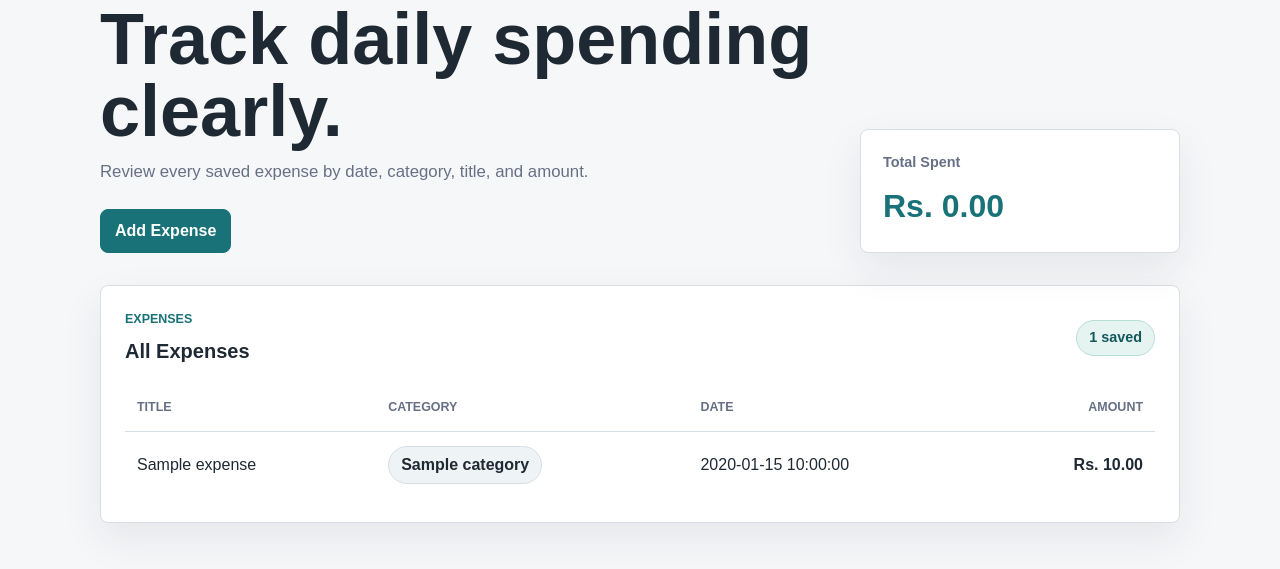
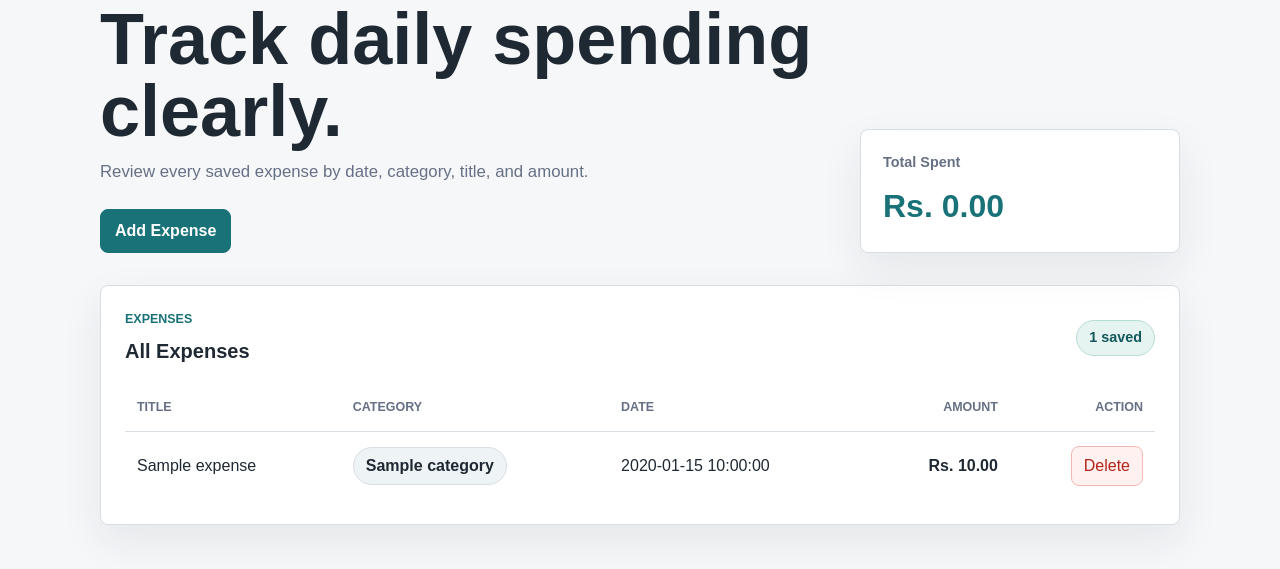
Before and after one commit to dinesh-mca12/expense-tracker, a Flask app: template templates/index.html in a window 1280 px wide. Shown: the part 153-722 px from the top of the page. Run offline with Flask 3, Linux system fonts and the light colour scheme; the template is opened without the code that fills it: most values are stand-ins (such as "Sample title", 1, 10 or a date in 2020).

Commit message:
Added delete expense improvement

```diff
--- a/app.py
+++ b/app.py
@@ -69,6 +69,16 @@ def create_expense(title, amount, expense_date, category):
         )
 
 
+def remove_expense(expense_id):
+    init_db()
+    with get_connection() as connection:
+        cursor = connection.execute(
+            "DELETE FROM expenses WHERE id = ?",
+            (expense_id,),
+        )
+        return cursor.rowcount
+
+
 @app.route("/")
 def index():
     expenses = get_expenses()
@@ -79,6 +89,16 @@ def index():
         expenses=expenses,
         total_amount=total_amount,
     )
+
+
+@app.post("/delete/<int:expense_id>")
+def delete_expense(expense_id):
+    deleted_count = remove_expense(expense_id)
+    if deleted_count:
+        flash("Expense deleted successfully.", "success")
+    else:
+        flash("Expense could not be found.", "error")
+    return redirect(url_for("index"))
 
 
 @app.route("/add", methods=["GET", "POST"])
--- a/static/styles.css
+++ b/static/styles.css
@@ -93,6 +93,20 @@ button {
 .primary-link:hover,
 button:hover {
   background: var(--accent-strong);
+  color: #ffffff;
+}
+
+.danger-button {
+  min-height: 36px;
+  padding: 7px 12px;
+  background: var(--danger-bg);
+  border-color: #f4b7b2;
+  color: var(--danger);
+}
+
+.danger-button:hover {
+  background: var(--danger);
+  border-color: var(--danger);
   color: #ffffff;
 }
 
@@ -274,6 +288,14 @@ tbody tr:last-child td {
   font-weight: 700;
 }
 
+.action-cell {
+  text-align: right;
+}
+
+.action-cell form {
+  display: inline-flex;
+}
+
 .empty-state {
   min-height: 180px;
   display: grid;
@@ -451,4 +473,8 @@ select:focus {
   .amount-cell {
     text-align: right;
   }
+
+  .action-cell {
+    text-align: right;
+  }
 }
--- a/templates/index.html
+++ b/templates/index.html
@@ -32,6 +32,7 @@
               <th>Category</th>
               <th>Date</th>
               <th class="amount-cell">Amount</th>
+              <th class="action-cell">Action</th>
             </tr>
           </thead>
           <tbody>
@@ -43,6 +44,15 @@
                 </td>
                 <td data-label="Date">{{ expense["expense_date"] }}</td>
                 <td data-label="Amount" class="amount-cell">Rs. {{ "%.2f"|format(expense["amount"]) }}</td>
+                <td data-label="Action" class="action-cell">
+                  <form
+                    action="{{ url_for('delete_expense', expense_id=expense['id']) }}"
+                    method="post"
+                    onsubmit="return confirm('Delete this expense?');"
+                  >
+                    <button class="danger-button" type="submit">Delete</button>
+                  </form>
+                </td>
               </tr>
             {% endfor %}
           </tbody>
```
Also changed, not shown: README.md.
